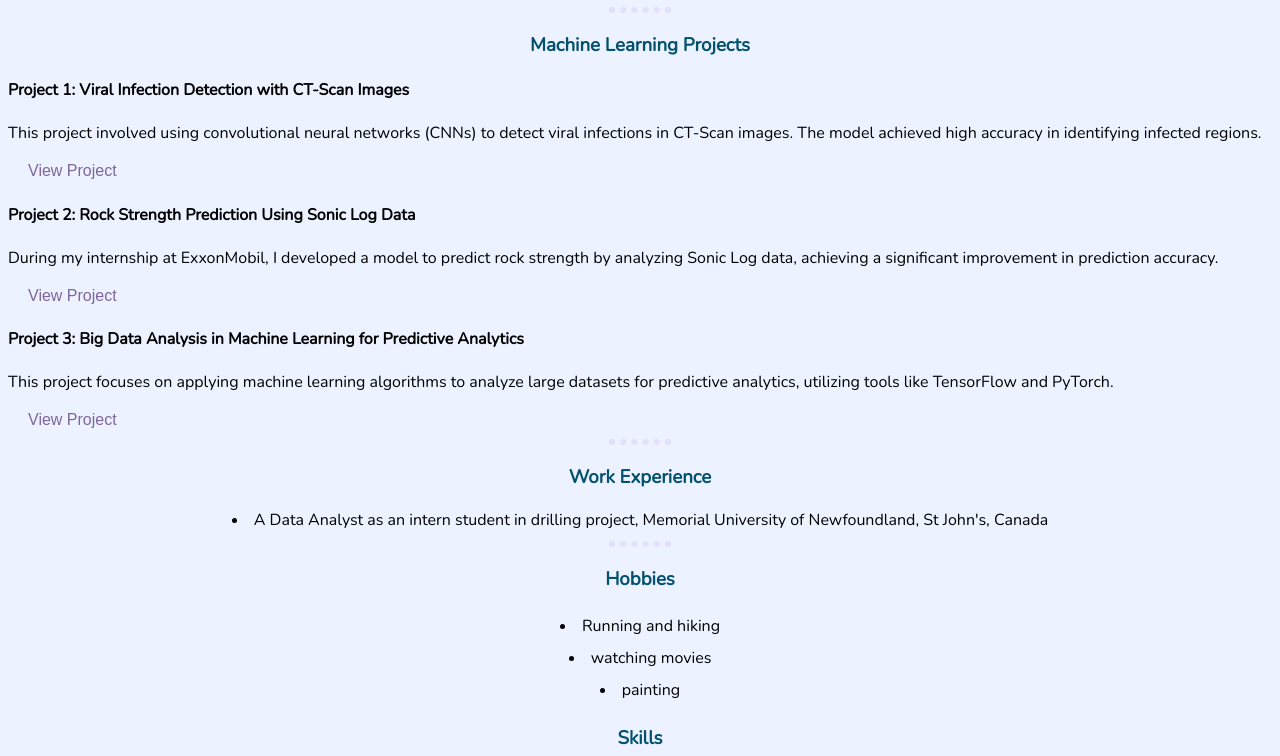
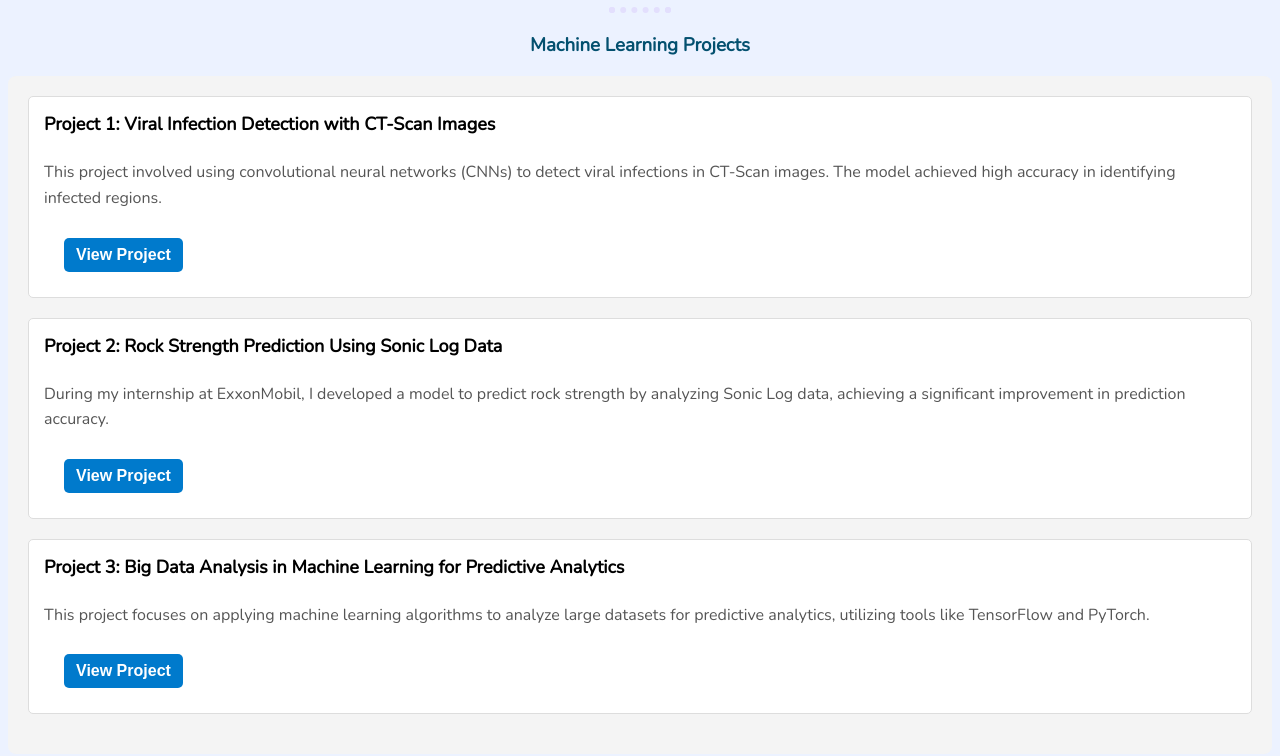
Before and after one commit to baharezare/ImBahareZare.github.io, a plain HTML site: page index.html in a window 1280 px wide. Shown: the part 864-1620 px from the top of the page. Drawn offline with nearby package versions, Linux system fonts and the light colour scheme.

Commit message:
Update styles.css

```diff
--- a/css/styles.css
+++ b/css/styles.css
@@ -126,6 +126,48 @@ a{
     top:100px;
 }
 
+
+
+.projects {
+    padding: 20px;
+    background-color: #f4f4f4;
+    border-radius: 8px;
+}
+
+.project {
+    margin-bottom: 20px;
+    padding: 15px;
+    background-color: #ffffff;
+    border: 1px solid #ddd;
+    border-radius: 5px;
+}
+
+.project h4 {
+    font-size: 18px;
+    margin-top: 0;
+}
+
+.project p {
+    color: #555;
+    line-height: 1.6;
+}
+
+.project a {
+    display: inline-block;
+    margin-top: 10px;
+    padding: 8px 12px;
+    background-color: #007acc;
+    color: #fff;
+    text-decoration: none;
+    border-radius: 5px;
+    font-weight: bold;
+}
+
+.project a:hover {
+    background-color: #005fa3;
+}
+
+
 .btn:hover {
     background: #FFF4D2;
     background-image: -webkit-linear-gradient(top, #FFF4D2, #FFF4D2);
```
